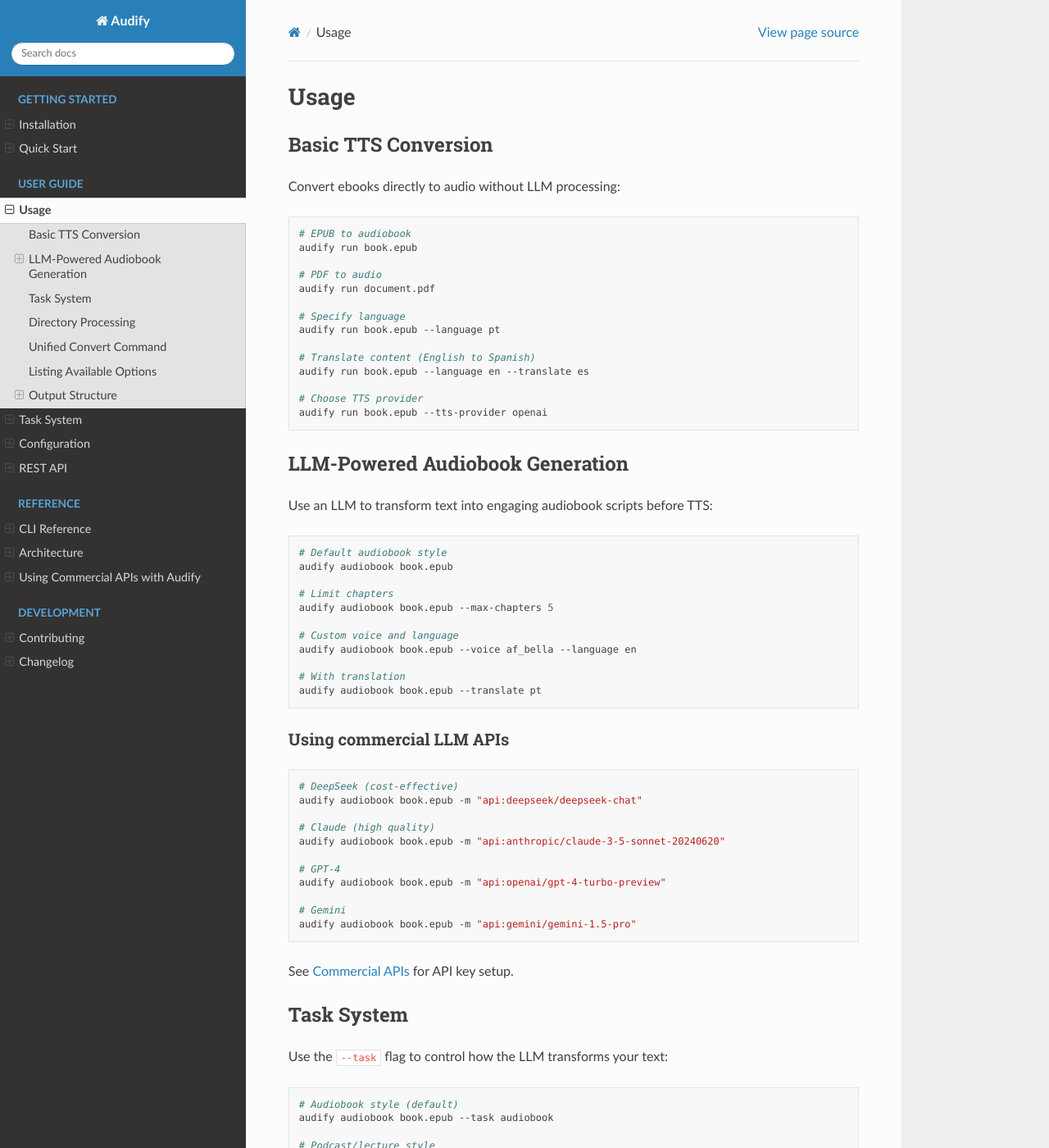
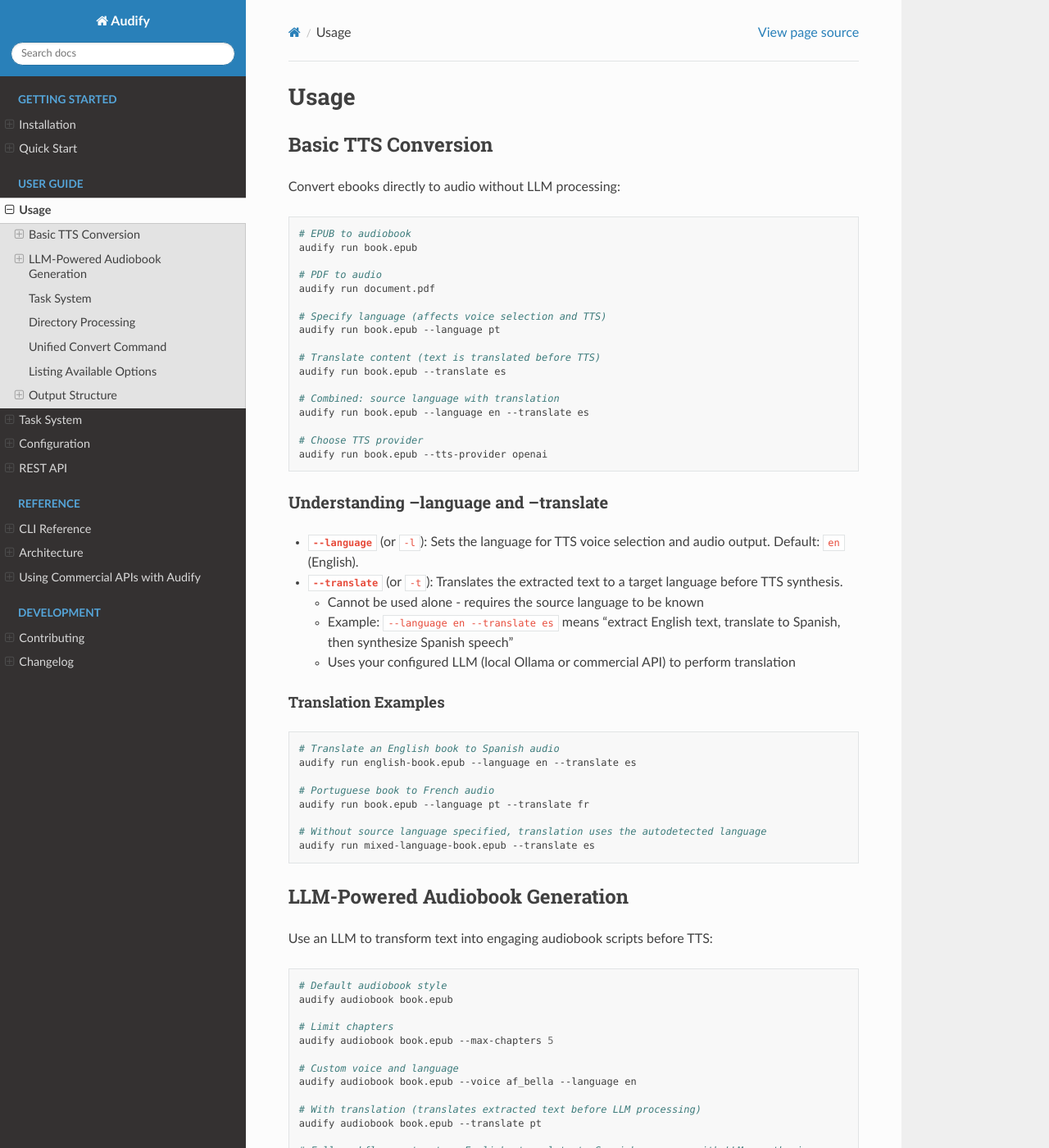
Before and after one commit to garciadias/audify, a Sphinx documentation site: the page built from docs/usage.md, in a window 1280 px wide and 1400 px high. Shown: the whole window at 82% size. Built offline with Sphinx 7.4.7 and the Read the Docs theme 3.1.0, drawn with Linux system fonts in a browser that asks for light colours; some of the changed text lies outside the part shown.

Commit message:
docs: improve documentation for translate feature and TTS providers
- Simplify docs.yml workflow: remove verbose setup comments, condense
  to focus on API token configuration
- Add detailed translate option behavior explanation in usage.md with
  examples showing language + translation workflow
- Document Google Cloud TTS voice defaults (en-US-Neural2-F) and
  language matching requirements
- Fix TTS provider descriptions for consistency: document multilingual
  support across relevant providers (Google, Qwen-TTS, Kokoro)
- Update quickstart.md with more descriptive provider features and
  improved next steps guidance

This covers changes from the flexible_prompt PR including enhanced
translation support and improved voice/language handling.

````diff
--- a/docs/usage.md
+++ b/docs/usage.md
@@ -11,14 +11,38 @@
 # PDF to audio
 audify run document.pdf
 
-# Specify language
+# Specify language (affects voice selection and TTS)
 audify run book.epub --language pt
 
-# Translate content (English to Spanish)
+# Translate content (text is translated before TTS)
+audify run book.epub --translate es
+
+# Combined: source language with translation
 audify run book.epub --language en --translate es
 
 # Choose TTS provider
 audify run book.epub --tts-provider openai
+```
+
+### Understanding --language and --translate
+
+- **`--language`** (or `-l`): Sets the language for TTS voice selection and audio output. Default: `en` (English).
+- **`--translate`** (or `-t`): Translates the extracted text to a target language before TTS synthesis.
+  - Cannot be used alone - requires the source language to be known
+  - Example: `--language en --translate es` means "extract English text, translate to Spanish, then synthesize Spanish speech"
+  - Uses your configured LLM (local Ollama or commercial API) to perform translation
+
+#### Translation Examples
+
+```bash
+# Translate an English book to Spanish audio
+audify run english-book.epub --language en --translate es
+
+# Portuguese book to French audio
+audify run book.epub --language pt --translate fr
+
+# Without source language specified, translation uses the autodetected language
+audify run mixed-language-book.epub --translate es
 ```
 
 ## LLM-Powered Audiobook Generation
@@ -35,9 +59,16 @@
 # Custom voice and language
 audify audiobook book.epub --voice af_bella --language en
 
-# With translation
+# With translation (translates extracted text before LLM processing)
 audify audiobook book.epub --translate pt
+
+# Full workflow: extract as English, translate to Spanish, process with LLM, synthesize
+audify audiobook book.epub --language en --translate es -m "api:deepseek/deepseek-chat"
 ```
+
+:::{note}
+When using `--translate`, the extracted text is first translated to the target language, then passed to the LLM. This ensures the LLM processes content in the target language.
+:::
 
 ### Using commercial LLM APIs
 
````
Also changed, not shown: docs/configuration.md (+22 -7 lines), docs/quickstart.md (+6 -6 lines), 1 other file.
